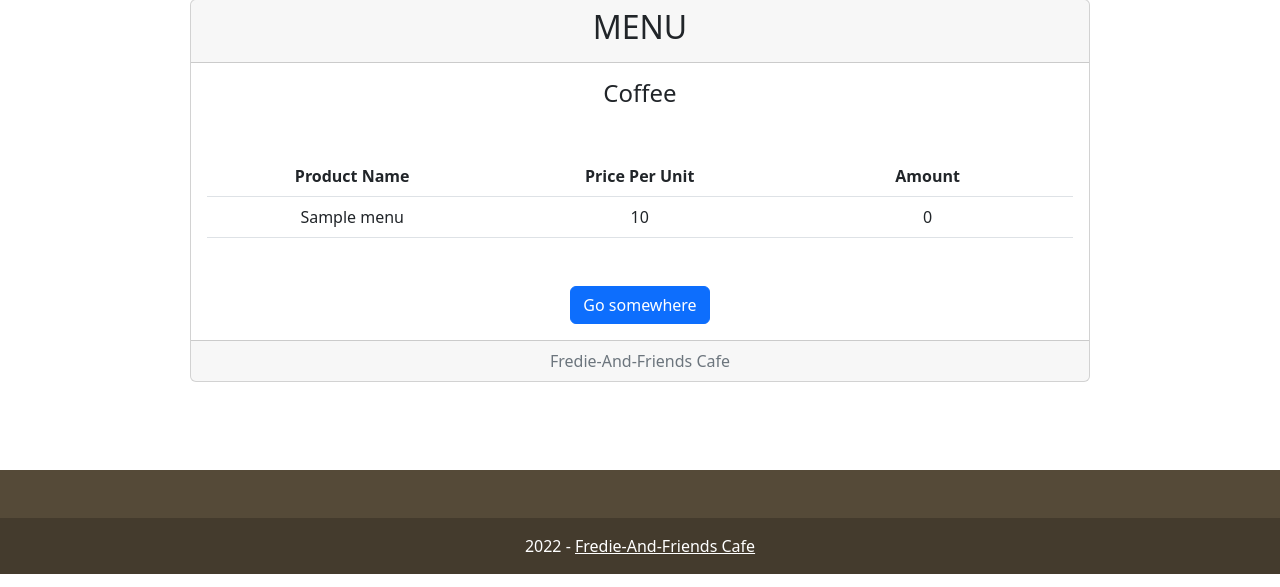
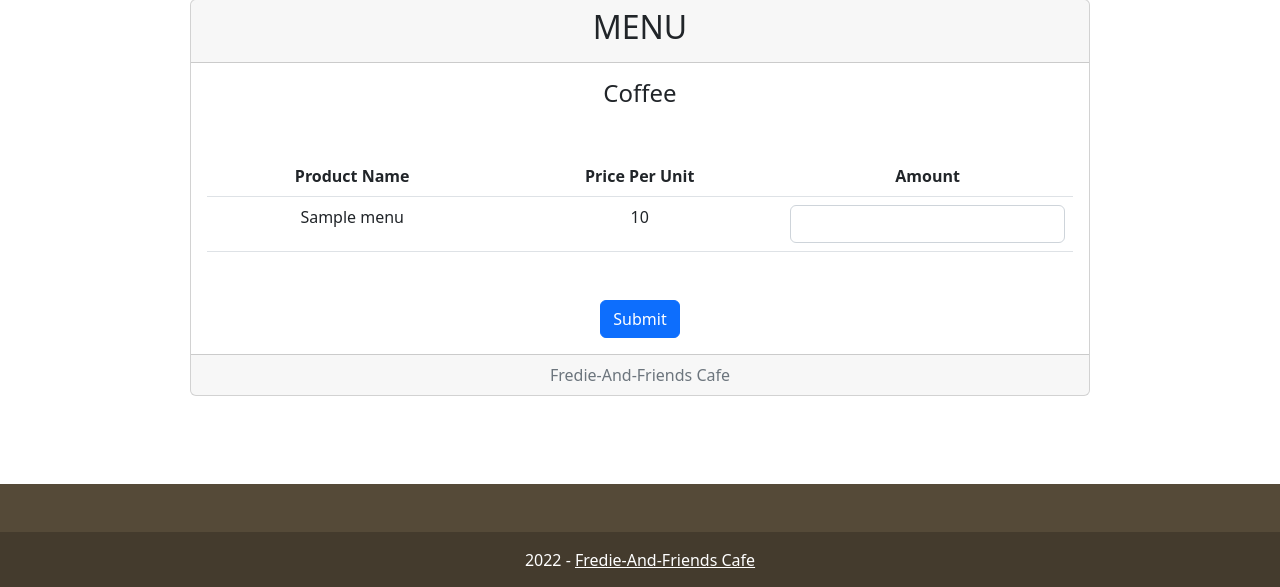
Before and after one commit to BlackTea13/Fredie-And-Friends-Coffee, a Flask app: template templates/menu.html in a window 1280 px wide. Shown: the part 145-732 px from the top of the page. Run offline with Flask 2, Linux system fonts and the light colour scheme; the template is opened without the code that fills it: most values are stand-ins (such as "Sample title", 1, 10 or a date in 2020); parts of the project's set-up code (start-up, migrations or seed data) failed here and were passed over; some libraries are stand-ins or nearby versions.

Commit message:
add form in the menu

```diff
--- a/templates/menu.html
+++ b/templates/menu.html
@@ -5,6 +5,7 @@
       <h2>MENU</h2>
     </div>
     <div class="card-body">
+      <form method="POST">
       <table class="table my-5">
         <thead>
             <tr>
@@ -16,22 +17,20 @@
           </thead>
       <h4 class="card-title">Coffee</h4>
         {% for i in menu %}
-      <!-- <p class="card-text">
-        {{i['product_name']}}&nbsp;&nbsp;&nbsp;&nbsp;&nbsp;&nbsp;&nbsp;&nbsp;&nbsp;{{i['price_per_unit']}}
-      </p> -->
           <tbody>
-
             <tr>
               <td>{{i['product_name']}}</td>
               <td>{{i['price_per_unit']}}</td>
-            <td>0</td>
-
+              <td>
+                  <input type="number" min="0" name="{{i['product_name']}}" class="form-control">
+              </td>
             </tr>
           </tbody>
         {% endfor %}
 
         </table>
-      <a href="#" class="btn btn-primary">Go somewhere</a>
+        <button type="submit" class="btn btn-primary">Submit</button>
+      </form>
     </div>
 
     <div class="card-footer text-muted">
```
Lines whose indentation alone changed are shown as unchanged.
